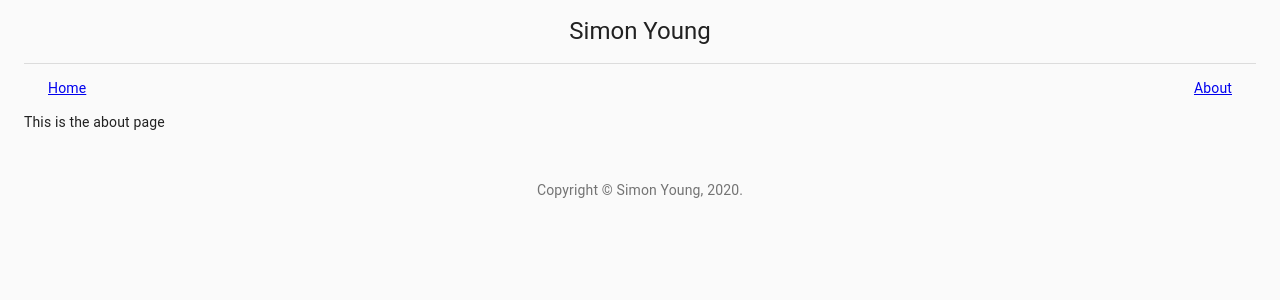
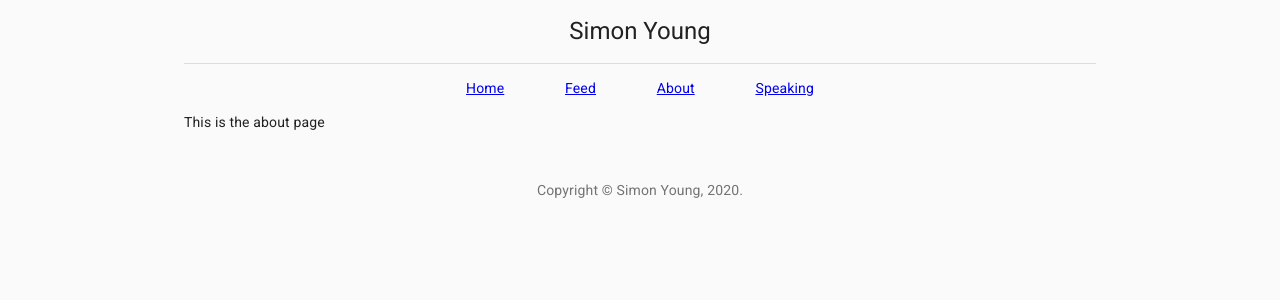
Before and after one commit to simonyoung/simonyoung-io, a Next.js app: page /about in a window 1280 px wide. Shown: the top 300 px of the page. Built offline with nearby package versions, Linux system fonts and the light colour scheme.

Commit message:
Add new font, add blank pages for Feed and Speaking

```diff
--- /dev/null
+++ b/components/Feed.js
@@ -0,0 +1,3 @@
+const Feed = () => <div>This is the feed page</div>;
+
+export default Feed;
--- a/components/Header/Header.js
+++ b/components/Header/Header.js
@@ -1,8 +1,6 @@
 import Link from 'next/link';
 import styled from 'styled-components';
-import { makeStyles } from '@material-ui/core/styles';
-import Toolbar from '@material-ui/core/Toolbar';
-import Typography from '@material-ui/core/Typography';
+import { makeStyles, Container, Toolbar, Typography } from '@material-ui/core';
 
 const useStyles = makeStyles(theme => ({
   toolbar: {
@@ -39,6 +37,7 @@ const Header = () => {
         </Typography>
       </Toolbar>
 
+      <Container maxWidth="xs">
         <Toolbar
           component="nav"
           variant="dense"
@@ -47,10 +46,17 @@ const Header = () => {
           <Link href="/">
             <a>Home</a>
           </Link>
+          <Link href="/feed">
+            <a>Feed</a>
+          </Link>
           <Link href="/about">
             <a>About</a>
           </Link>
+          <Link href="/speaking">
+            <a>Speaking</a>
+          </Link>
         </Toolbar>
+      </Container>
     </React.Fragment>
   );
 };
--- a/components/Layout.js
+++ b/components/Layout.js
@@ -24,8 +24,12 @@ const Layout = ({ children }) => {
       <CssBaseline />
       <Head>
         <title>Sample Header CHANGE ME</title>
+        <link
+          href="https://fonts.googleapis.com/css?family=Roboto:300,400,700,800"
+          rel="stylesheet"
+        />
       </Head>
-      <Container maxWidth="lg">
+      <Container maxWidth="md">
         <Header />
         {children}
       </Container>
--- /dev/null
+++ b/components/Speaking.js
@@ -0,0 +1,3 @@
+const Speaking = () => <div>This is the speaking page</div>;
+
+export default Speaking;
--- a/pages/_app.js
+++ b/pages/_app.js
@@ -9,6 +9,13 @@ import {
 
 const theme = {
   primary: '#f2f2f2',
+  typography: {
+    fontFamily: '"Roboto", "Helvetica", "Arial", sans-serif',
+    fontSize: 14,
+    fontWeightLight: 300,
+    fontWeightRegular: 400,
+    fontWeightMedium: 500
+  },
   ...createMuiTheme()
 };
 
--- /dev/null
+++ b/pages/feed.js
@@ -0,0 +1,5 @@
+import Feed from '../components/Feed';
+
+const FeedPage = () => <Feed />;
+
+export default FeedPage;
--- /dev/null
+++ b/pages/speaking.js
@@ -0,0 +1,5 @@
+import Speaking from '../components/Speaking';
+
+const SpeakingPage = () => <Speaking />;
+
+export default SpeakingPage;
```
Lines whose indentation alone changed are shown as unchanged.
